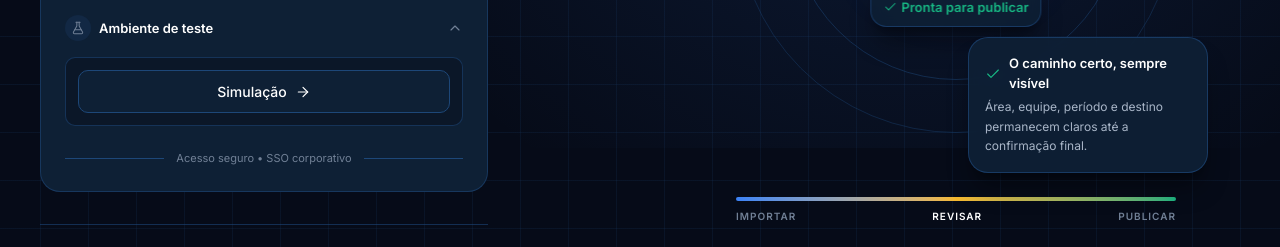
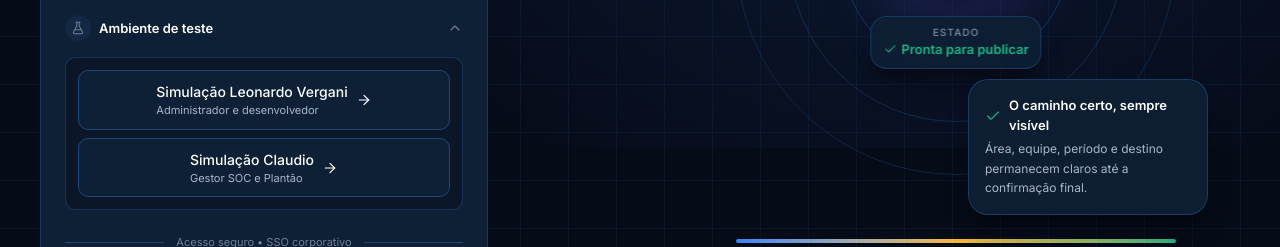
Before and after one commit to LeoRVergani/escala-ici-dashboard, a React (Vite) app: page /login in a window 1280 px wide. Both pictures are taken after a click on the button "Ambiente de teste". Shown: the part 492-739 px from the top of the page. Built offline with nearby package versions, Linux system fonts and the light colour scheme; no server answers.

Commit message:
Permite escolher usuario na simulacao local

```diff
--- a/src/features/auth/components/LoginAccessPanel.tsx
+++ b/src/features/auth/components/LoginAccessPanel.tsx
@@ -5,9 +5,21 @@ import { AppDisclosure } from '@/components/AppDisclosure';
 import { useToast } from '@/components/AppToast';
 import { useAuth } from '@/app/auth';
 import { AppIcon } from '@/components/AppIcon';
+import type { AuthUser } from '@/services/AuthGateway';
 
 const MICROSOFT_UNAVAILABLE_MESSAGE =
   'A integração Microsoft ainda não está configurada neste ambiente local.';
+
+const SIMULATION_USERS: Array<{ user: AuthUser; role: string }> = [
+  {
+    user: { id: 'dev-lvergani', name: 'Leonardo Vergani', login: 'lvergani' },
+    role: 'Administrador e desenvolvedor',
+  },
+  {
+    user: { id: 'dev-claudio', name: 'Claudio', login: 'claudio' },
+    role: 'Gestor SOC e Plantão',
+  },
+];
 
 function MicrosoftMark() {
   return (
@@ -21,24 +33,28 @@ function MicrosoftMark() {
 }
 
 export function LoginAccessPanel() {
-  const { signIn } = useAuth();
+  const { signIn, switchDevUser } = useAuth();
   const { show } = useToast();
   const [, navigate] = useLocation();
-  const [signingIn, setSigningIn] = useState(false);
+  const [signingInAs, setSigningInAs] = useState<string | null>(null);
 
   const handleMicrosoftClick = () => {
     show(MICROSOFT_UNAVAILABLE_MESSAGE, 'info');
   };
 
-  const handleDevSignIn = async () => {
-    setSigningIn(true);
+  const handleDevSignIn = async (user: AuthUser) => {
+    setSigningInAs(user.login);
     try {
+      if (switchDevUser) {
+        await switchDevUser(user);
+      } else {
         await signIn();
+      }
       navigate('/organizacoes');
     } catch {
       show('Não foi possível entrar no ambiente de teste. Confira se o backend está rodando.', 'error');
     } finally {
-      setSigningIn(false);
+      setSigningInAs(null);
     }
   };
 
@@ -69,16 +85,28 @@ export function LoginAccessPanel() {
           }
         >
           <div className="rounded-[var(--radius-control)] border border-orbita-border/60 bg-orbita-surface p-3">
+            <div className="grid gap-2">
+              {SIMULATION_USERS.map(({ user, role }) => (
                 <AppButton
+                  key={user.id}
                   type="button"
                   variant="secondary"
-              className="w-full justify-between"
-              onClick={handleDevSignIn}
-              disabled={signingIn}
+                  className="w-full justify-between px-3 text-left"
+                  onClick={() => void handleDevSignIn(user)}
+                  disabled={signingInAs !== null}
                 >
-              <span>{signingIn ? 'Entrando...' : 'Simulação'}</span>
+                  <span className="min-w-0">
+                    <span className="block truncate">
+                      {signingInAs === user.login ? 'Entrando...' : `Simulação ${user.name}`}
+                    </span>
+                    <span className="block truncate text-[11px] font-normal text-orbita-text-muted">
+                      {role}
+                    </span>
+                  </span>
                   <AppIcon name="arrowRight" size={16} />
                 </AppButton>
+              ))}
+            </div>
           </div>
         </AppDisclosure>
       </div>
```
Also changed, not shown: 1 other file (tests, documents, lock files or other folders). Lines whose indentation alone changed are shown as unchanged.
